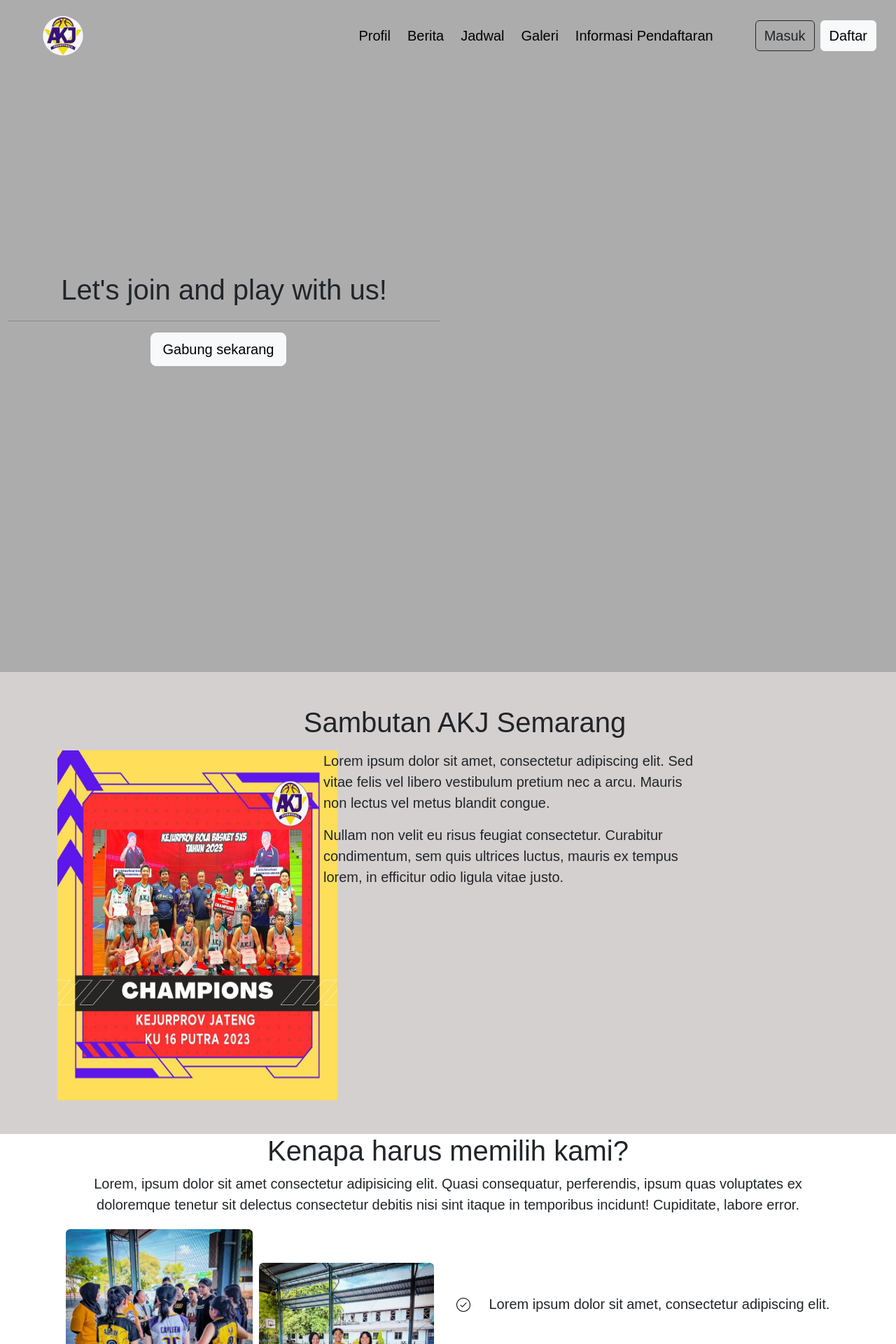
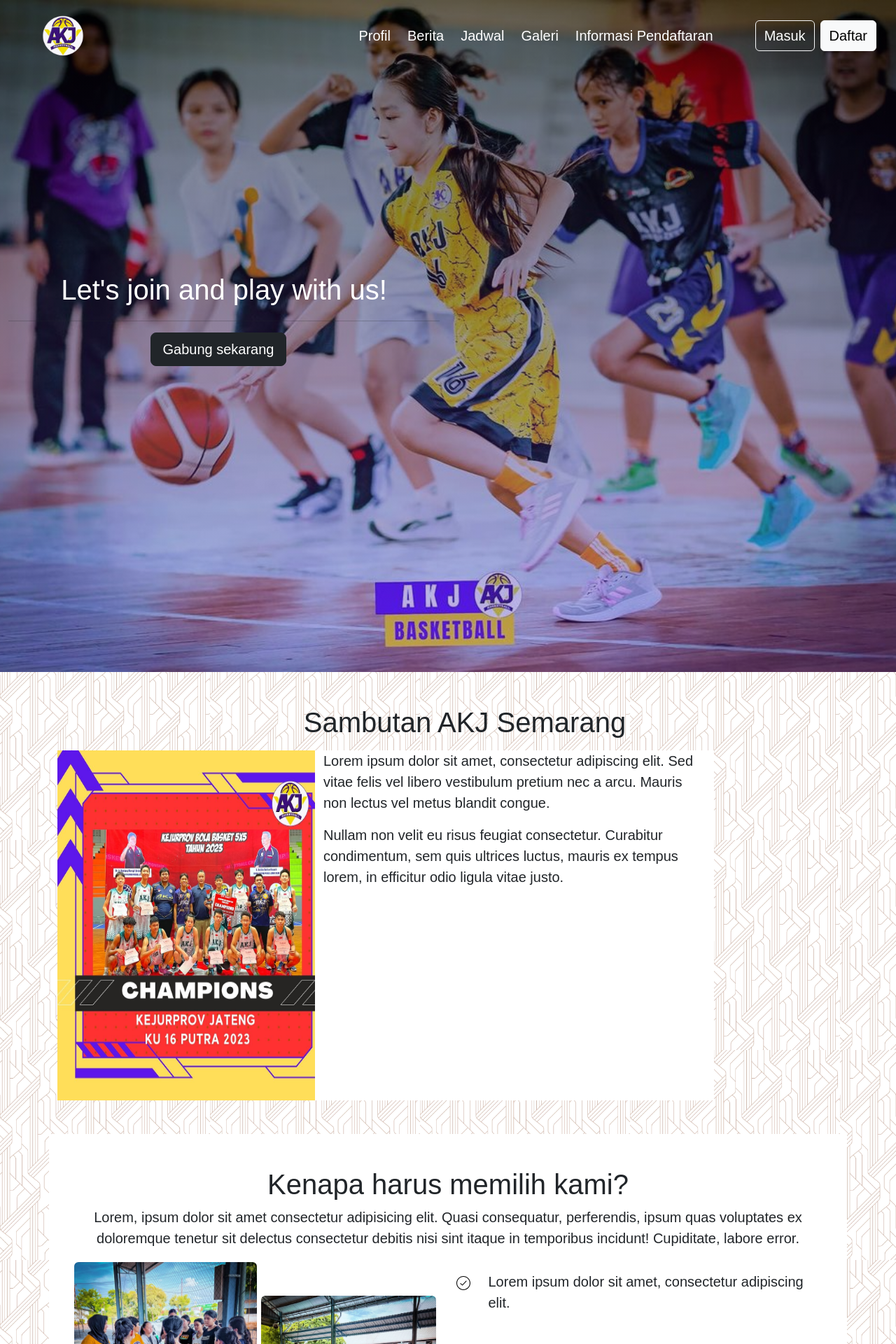
Before and after one commit to isamsd26/Basket_School, a PHP site: page / in a window 1280 px wide. Shown: the top 1920 px of the page at 70% size. Run offline with PHP 8.4, Linux system fonts and the light colour scheme.

Commit message:
update bg

```diff
--- a/css/style.css
+++ b/css/style.css
@@ -2,7 +2,9 @@ body {
   font-family: Arial, sans-serif;
   margin: 0;
   padding: 0;
-  background-color: #d4d0d0;
+  background-image: url(../assets/img/bg-body.jpg);
+  background-repeat: repeat;
+  background-size: 300px;
 }
 
 .navbar ul {
@@ -34,9 +36,14 @@ body {
 }
 
 .custom-navbar-solid {
-  background-color: white;
+  background-color: #3d29d2;
 }
 
+custom-bg-container{
+  background-image: url(../assets/img/bg-body.jpg);
+  background-repeat: repeat;
+  background-size: 300px;
+}
 .container {
   --bs-gutter-x: 1.5rem;
   --bs-gutter-y: 0;
@@ -62,8 +69,8 @@ header.jb {
   padding-top: 30rem;
   padding-bottom: 30rem;
   height: 50rem;
-  background-color: #adacac;
-  text-size-adjust: 100px;
+  background-image: linear-gradient(rgba(0, 0, 0, 0.5), rgba(92, 45, 220, 0.3)),
+    url(../assets/img/bg-jb.jpg);
   background-position: center;
   background-repeat: no-repeat;
   background-attachment: scroll;
@@ -80,7 +87,7 @@ h1 {
 }
 
 .custom-footer-bg {
-  background-color: white;
+  background-color: #3d29d2;
 }
 
 form {
--- a/index.php
+++ b/index.php
@@ -26,25 +26,25 @@
                     <span class="navbar-toggler-icon"></span>
                 </button>
                 <div class="d-flex collapse navbar-collapse fs-5" id="navbarSupportedContent">
-                    <ul class="navbar-nav ms-auto mb-2 mb-lg-0 me-5 text-dark">
+                    <ul class="navbar-nav ms-auto mb-2 mb-lg-0 me-5 ">
                         <li class="nav-item px-1">
-                            <a class="nav-link" href="#profil">Profil</a>
+                            <a class="nav-link text-white" href="#profil">Profil</a>
                         </li>
                         <li class="nav-item px-1">
-                            <a class="nav-link" href="features/news.php">Berita</a>
+                            <a class="nav-link text-white" href="features/news.php">Berita</a>
                         </li>
                         <li class="nav-item px-1">
-                            <a class="nav-link" href="features/jadwal.php">Jadwal</a>
+                            <a class="nav-link text-white" href="features/jadwal.php">Jadwal</a>
                         </li>
                         <li class="nav-item px-1">
-                            <a class="nav-link" href="features/galeri.php">Galeri</a>
+                            <a class="nav-link text-white" href="features/galeri.php">Galeri</a>
                         </li>
                         <li class="nav-item px-1">
-                            <a class="nav-link" href="features/info.php">Informasi Pendaftaran</a>
+                            <a class="nav-link text-white" href="features/info.php">Informasi Pendaftaran</a>
                         </li>
                     </ul>
                     <div class="d-flex align-items-center">
-                        <button class="btn btn-outline-dark me-2 fs-5 text-dark" onclick="window.location.href = 'features/login.php';">Masuk</button>
+                        <button class="btn btn-outline-light me-2 fs-5 text-white" onclick="window.location.href = 'features/login.php';">Masuk</button>
                         <button class="btn btn-light me-3 fs-5" onclick="window.location.href = 'features/daftar.php';">Daftar</button>
                     </div>
                 </div>
@@ -52,16 +52,18 @@
         </nav>
 
         <header class="jb d-flex justify-content-center align-items-center py-10" style="padding-top: 30rem; padding-bottom: 30rem;">
-            <div class="container-fluid py-5 transparent-container text-center">
+        <div class="container-fluid py-5">
+                <div class="transparent-container text-center" >
                     <div class="row">
                         <div class="col-lg-6">
-                        <h1 class="text-dark font-weight-bold">Let's join and play with us!</h1>
+                            <h1 class="text-white font-weight-bold">Let's join and play with us!</h1>
                             <hr class="divider" />
                             <p class="text-white mb-5 font-weight-bold">
-                            <button class="btn btn-light btn-lg me-3" onclick="window.location.href = 'features/daftar.php';">Gabung sekarang</button>
+                                <button class="btn btn-dark  btn-lg me-3" onclick="window.location.href = 'features/daftar.php';">Gabung sekarang</button>
                             </p>
                         </div>
                         <div class="col-lg-6">
+                        </div>
                     </div>
                 </div>
             </div>
@@ -73,15 +75,16 @@
                     <div class="col-lg-4">
                         <img src="assets/img/content.jpg" alt="AKJ Semarang" class="img-fluid" style="max-width: 400px; height: 500px;">
                     </div>
-                    <div class="col-lg-6 fs-5">
+                    <div class="col-lg-6 fs-5 bg-white">
                         <p>Lorem ipsum dolor sit amet, consectetur adipiscing elit. Sed vitae felis vel libero vestibulum pretium nec a arcu. Mauris non lectus vel metus blandit congue.</p>
                         <p>Nullam non velit eu risus feugiat consectetur. Curabitur condimentum, sem quis ultrices luctus, mauris ex tempus lorem, in efficitur odio ligula vitae justo.</p>
                     </div>
                 </div>
             </div>
         </section>
-        <div class="container-fluid bg-white d-flex flex-column justify-content-center align-items-center ">
-            <div class="container justify-content-center align-items-center">
+        <div class="container-fluid d-flex flex-column justify-content-center align-items-center custom-bg-container">
+            <div class="container bg-white">
+                <div class="container justify-content-center align-items-center mt-5">
                     <h2 class="fs-1 text-center">Kenapa harus memilih kami?</h2>
                     <p class="text-center fs-5">Lorem, ipsum dolor sit amet consectetur adipisicing elit. Quasi consequatur, perferendis, ipsum quas voluptates ex doloremque tenetur sit delectus consectetur debitis nisi sint itaque in temporibus incidunt! Cupiditate, labore error.</p>
                 </div>
@@ -158,14 +161,11 @@
                     </div>
                 </div>
             </div>
+        </div>
 
         <div id="carouselExampleIndicators" class="container carousel slide my-5 py-3 bg-white" data-bs-ride="carousel">
         <h1 class="mt-4">Berita Terbaru</h1>
-            <div class="carousel-indicators">
-                <button type="button" data-bs-target="#carouselExampleIndicators" data-bs-slide-to="0" class="active" aria-current="true" aria-label="Slide 1"></button>
-                <button type="button" data-bs-target="#carouselExampleIndicators" data-bs-slide-to="1" aria-label="Slide 2"></button>
-                <button type="button" data-bs-target="#carouselExampleIndicators" data-bs-slide-to="2" aria-label="Slide 3"></button>
-            </div>
+
             <div class="carousel-inner mt-5">
                 <div class="carousel-item active ">
                     <div class="d-flex justify-content-center">
@@ -173,19 +173,19 @@
                             <img src="assets/img/slider/b-1.jpg" class="d-block mx-4" style="height: 300px; width: 300px; object-fit: cover;" alt="Slide 1">
                             <h5 class="mt-3">Header Slide 1</h5>
                             <p class="mt-3">Description for Slide 1</p>
-                            <button class="btn btn-outline-dark">Learn More</button>
+                            <button class="btn btn-outline-dark" style=" background-color: #b7821d;">Learn More</button>
                         </div>
                         <div class="text-center">
                             <img src="assets/img/slider/b-2.jpg" class="d-block mx-4" style="height: 300px; width: 300px; object-fit: cover;" alt="Slide 2">
                             <h5 class="mt-3">Header Slide 1</h5>
                             <p class="mt-3">Description for Slide 1</p>
-                            <button class="btn btn-outline-dark">Learn More</button>
+                            <button class="btn btn-outline-dark" style=" background-color: #b7821d;">Learn More</button>
                         </div>
                         <div class="text-center">
                             <img src="assets/img/slider/b-3.jpg" class="d-block mx-4" style="height: 300px; width: 300px; object-fit: cover;" alt="Slide 3">
                             <h5 class="mt-3">Header Slide 1</h5>
                             <p class="mt-3">Description for Slide 1</p>
-                            <button class="btn btn-outline-dark">Learn More</button>
+                            <button class="btn btn-outline-dark" style=" background-color: #b7821d;">Learn More</button>
                         </div>
                     </div>
                 </div>
@@ -195,19 +195,19 @@
                             <img src="assets/img/slider/b-4.jpg" class="d-block mx-4" style="height: 300px; width: 300px; object-fit: cover;" alt="Slide 3">
                             <h5 class="mt-3">Header Slide 1</h5>
                             <p class="mt-3">Description for Slide 1</p>
-                            <button class="btn btn-outline-dark">Learn More</button>
+                            <button class="btn btn-outline-dark" style=" background-color: #b7821d;">Learn More</button>
                         </div>
                         <div class="text-center">
                             <img src="assets/img/slider/b-5.jpg" class="d-block mx-4" style="height: 300px; width: 300px; object-fit: cover;" alt="Slide 3">
                             <h5 class="mt-3">Header Slide 1</h5>
                             <p class="mt-3">Description for Slide 1</p>
-                            <button class="btn btn-outline-dark">Learn More</button>
+                            <button class="btn btn-outline-dark" style=" background-color: #b7821d;">Learn More</button>
                         </div>
                         <div class="text-center">
                             <img src="assets/img/slider/b-6.jpg" class="d-block mx-4" style="height: 300px; width: 300px; object-fit: cover;" alt="Slide 3">
                             <h5 class="mt-3">Header Slide 1</h5>
                             <p class="mt-3">Description for Slide 1</p>
-                            <button class="btn btn-outline-dark">Learn More</button>
+                            <button class="btn btn-outline-dark" style=" background-color: #b7821d;">Learn More</button>
                         </div>
                     </div>
                 </div>
@@ -246,24 +246,24 @@
                 </div>
                 <div class="col mt-4"></div>
                 <div class="col-12 mt-4 d-flex justify-content-center">
-                    <button class="btn btn-primary">Galeri Lainnya</button>
+                    <button class="btn btn-primary text-dark" style="background-color: #b7821d;">Galeri Lainnya</button>
                 </div>
                 <div class="col mt-4"></div>
             </div>
         </div>
 
 
-        <div class="card mx-auto mt-5 ps-4 bg-dark" style="width: 1200px; height: 120px;">
+        <div class="card mx-auto mt-5 ps-4" style="width: 1200px; height: 120px; background-color: #936312;">
             <div class="card-body d-flex justify-content-between align-items-center text-white pe-4">
                 <div>
                     <h5 class="card-title">Need more information?</h5>
                     <p class="card-text">Lorem ipsum dolor sit amet, consectetur adipiscing elit. Vivamus efficitur arcu eget convallis efficitur.</p>
                 </div>
-                <button type="button" class="btn btn-light btn-md" onclick="window.location.href = 'features/info.php';">Informari pendaftaran</button>
+                <button type="button" class="btn btn-dark btn-md" onclick="window.location.href = 'features/info.php';">Informari pendaftaran</button>
             </div>
         </div>
         <div class="container-fluid">
-        <footer class="row row-cols-1 row-cols-sm-2 row-cols-md-5 pb-3 pt-5 border-top custom-footer-bg text-dark">
+        <footer class="row row-cols-1 row-cols-sm-2 row-cols-md-5 pb-3 pt-5 border-top custom-footer-bg text-white">
             <div class="col mb-3 d-flex flex-column align-items-center justify-content-center">
                 <a href="/" class="d-flex align-items-center mb-3 link-body-emphasis text-decoration-none ms-4">
                     <svg class="bi me-2" width="40" height="32"><use xlink:href="#bootstrap"/></svg>
@@ -275,35 +275,35 @@
             </div>
             <div class="col"></div>
             <div class="col mb-3">
-                <h5 class="text-dark">Section 1</h5>
+                <h5 class="text-white">Section 1</h5>
                 <ul class="nav flex-column">
-                    <li class="nav-item mb-2"><a href="#" class="nav-link p-0 text-dark">Home</a></li>
-                    <li class="nav-item mb-2"><a href="#" class="nav-link p-0 text-dark">Features</a></li>
-                    <li class="nav-item mb-2"><a href="#" class="nav-link p-0 text-dark">Pricing</a></li>
-                    <li class="nav-item mb-2"><a href="#" class="nav-link p-0 text-dark">FAQs</a></li>
-                    <li class="nav-item mb-2"><a href="#" class="nav-link p-0 text-dark">About</a></li>
+                    <li class="nav-item mb-2"><a href="#" class="nav-link p-0 text-white">Home</a></li>
+                    <li class="nav-item mb-2"><a href="#" class="nav-link p-0 text-white">Features</a></li>
+                    <li class="nav-item mb-2"><a href="#" class="nav-link p-0 text-white">Pricing</a></li>
+                    <li class="nav-item mb-2"><a href="#" class="nav-link p-0 text-white">FAQs</a></li>
+                    <li class="nav-item mb-2"><a href="#" class="nav-link p-0 text-white">About</a></li>
                 </ul>
             </div>
 
             <div class="col mb-3">
-                <h5 class="text-dark">Section 2</h5>
+                <h5 class="text-white">Section 2</h5>
                 <ul class="nav flex-column">
-                    <li class="nav-item mb-2"><a href="#" class="nav-link p-0 text-dark">Home</a></li>
-                    <li class="nav-item mb-2"><a href="#" class="nav-link p-0 text-dark">Features</a></li>
-                    <li class="nav-item mb-2"><a href="#" class="nav-link p-0 text-dark">Pricing</a></li>
-                    <li class="nav-item mb-2"><a href="#" class="nav-link p-0 text-dark">FAQs</a></li>
-                    <li class="nav-item mb-2"><a href="#" class="nav-link p-0 text-dark">About</a></li>
+                    <li class="nav-item mb-2"><a href="#" class="nav-link p-0 text-white">Home</a></li>
+                    <li class="nav-item mb-2"><a href="#" class="nav-link p-0 text-white">Features</a></li>
+                    <li class="nav-item mb-2"><a href="#" class="nav-link p-0 text-white">Pricing</a></li>
+                    <li class="nav-item mb-2"><a href="#" class="nav-link p-0 text-white">FAQs</a></li>
+                    <li class="nav-item mb-2"><a href="#" class="nav-link p-0 text-white">About</a></li>
                 </ul>
             </div>
 
             <div class="col mb-3">
-                <h5 class="text-dark">Section 3</h5>
+                <h5 class="text-white">Section 3</h5>
                 <ul class="nav flex-column">
-                    <li class="nav-item mb-2"><a href="#" class="nav-link p-0 text-dark">Home</a></li>
-                    <li class="nav-item mb-2"><a href="#" class="nav-link p-0 text-dark">Features</a></li>
-                    <li class="nav-item mb-2"><a href="#" class="nav-link p-0 text-dark">Pricing</a></li>
-                    <li class="nav-item mb-2"><a href="#" class="nav-link p-0 text-dark">FAQs</a></li>
-                    <li class="nav-item mb-2"><a href="#" class="nav-link p-0 text-dark">About</a></li>
+                    <li class="nav-item mb-2"><a href="#" class="nav-link p-0 text-white">Home</a></li>
+                    <li class="nav-item mb-2"><a href="#" class="nav-link p-0 text-white">Features</a></li>
+                    <li class="nav-item mb-2"><a href="#" class="nav-link p-0 text-white">Pricing</a></li>
+                    <li class="nav-item mb-2"><a href="#" class="nav-link p-0 text-white">FAQs</a></li>
+                    <li class="nav-item mb-2"><a href="#" class="nav-link p-0 text-white">About</a></li>
                 </ul>
             </div>
         </footer>
```
Also changed, not shown: assets/img/bg-body.jpg (added), assets/img/v880-kul-11.jpg (added), 5 other files. Lines whose indentation alone changed are shown as unchanged.
